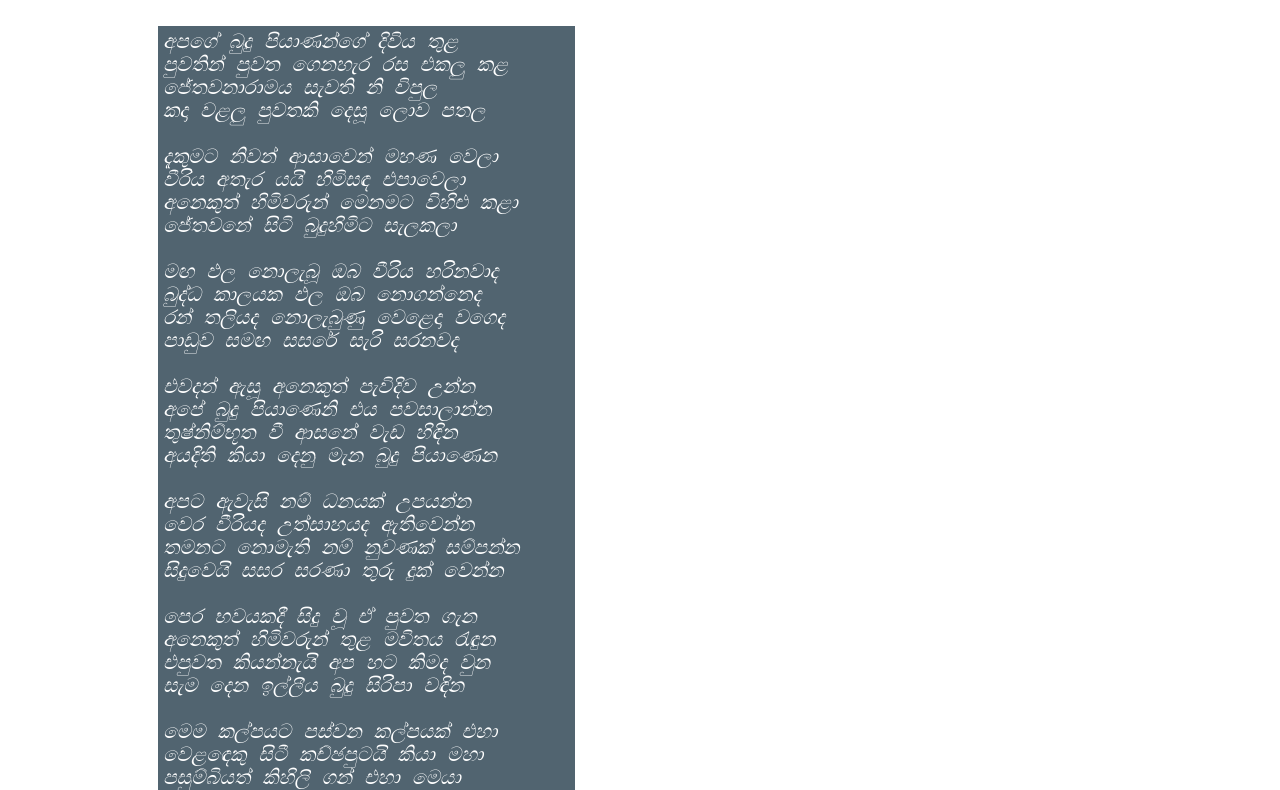
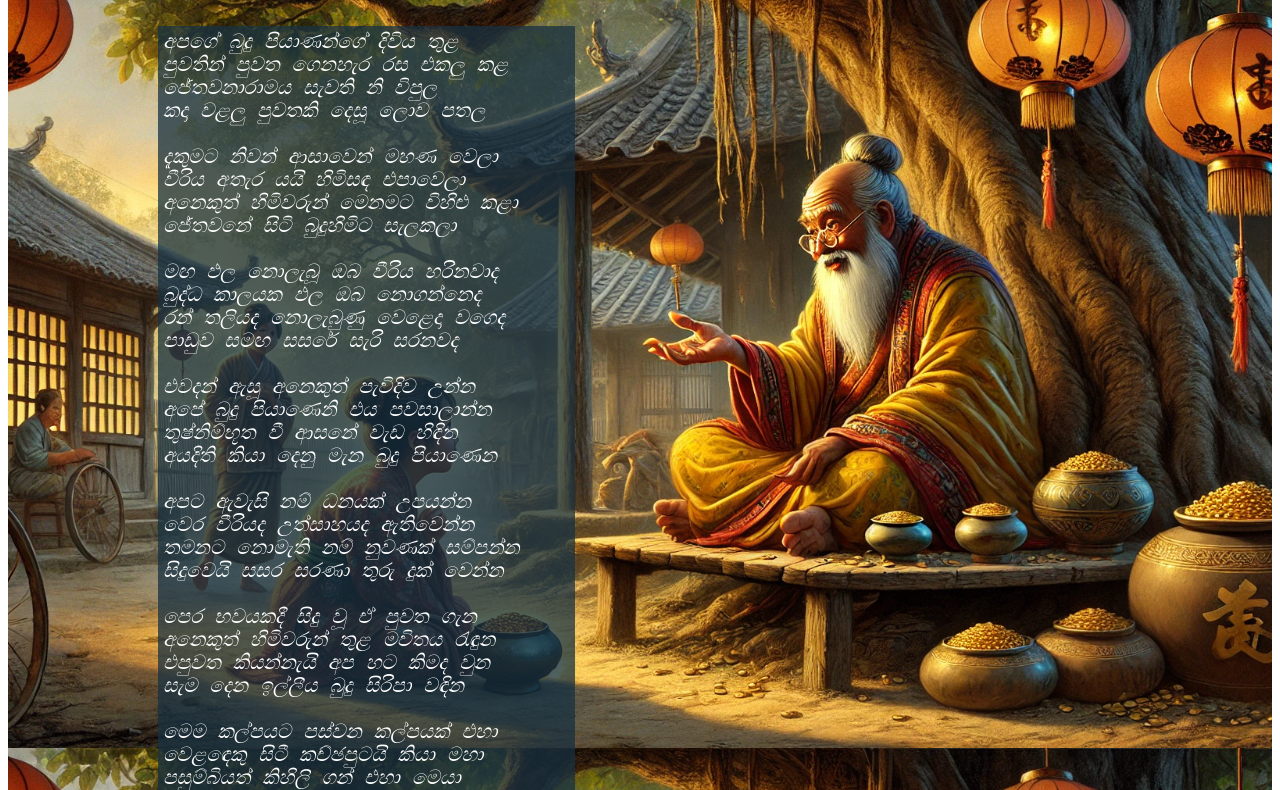
Before and after one commit to anjaneew/JathakaKathaKaviyen, a plain HTML site: page blogs/blog3.html in a window 1280 px wide. Shown: the part 152-942 px from the top of the page. Drawn offline with Linux system fonts and the light colour scheme.

Commit message:
added image to blog3

```diff
--- a/blogs/blog3.html
+++ b/blogs/blog3.html
@@ -34,6 +34,14 @@
   <!--        <img src="/Images/blog1.jpg" alt="Book of Jathaka Tales">-->
   <!--    </figure>-->
 
+  <style>
+    main{
+      background-image:url('../Images/blog3.webp');
+      background-repeat: no-repeat;
+      background-size: cover;
+      background-attachment: fixed;
+    }
+  </style>
   <section class="poem-container, poem">
 
         <pre class="verse">
```
